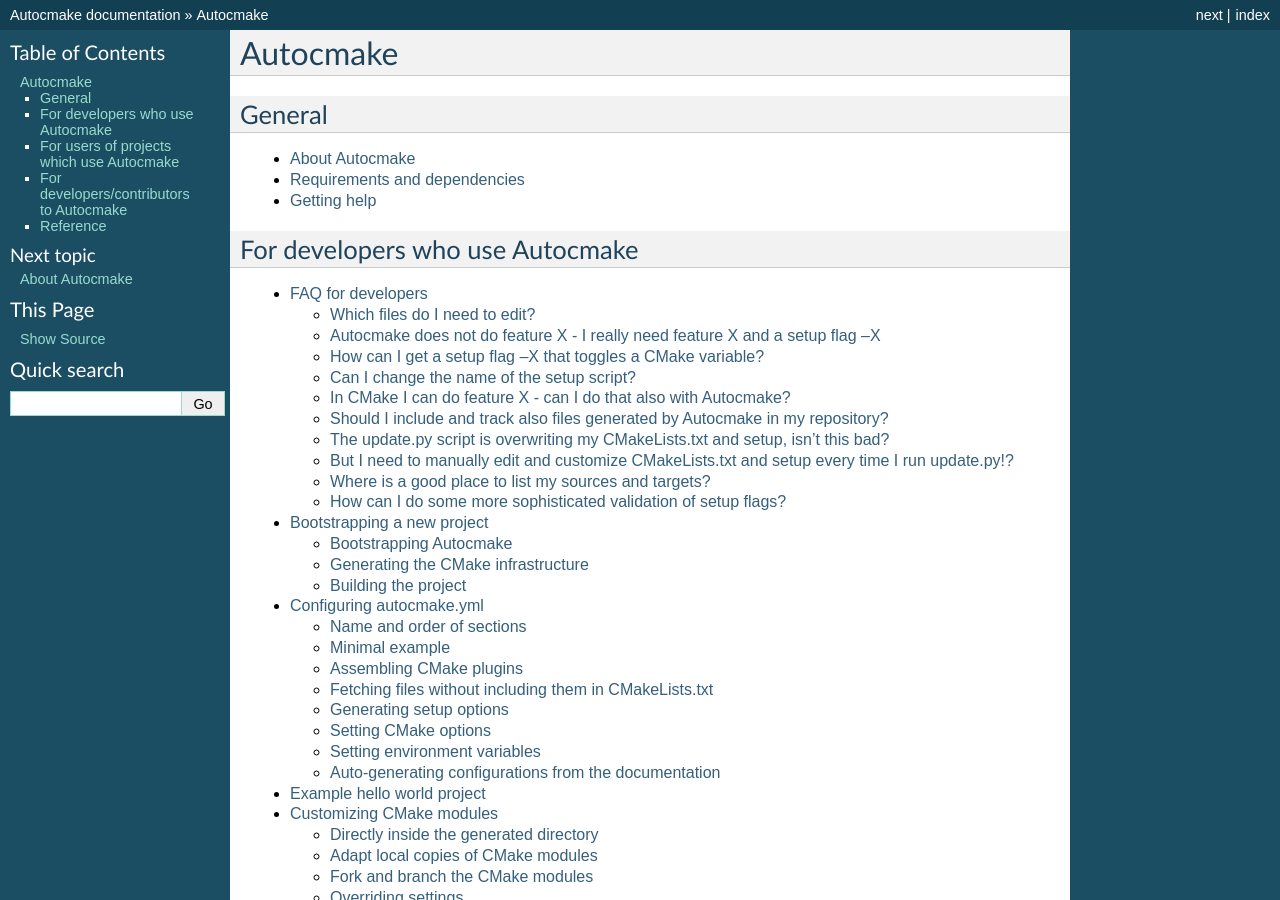
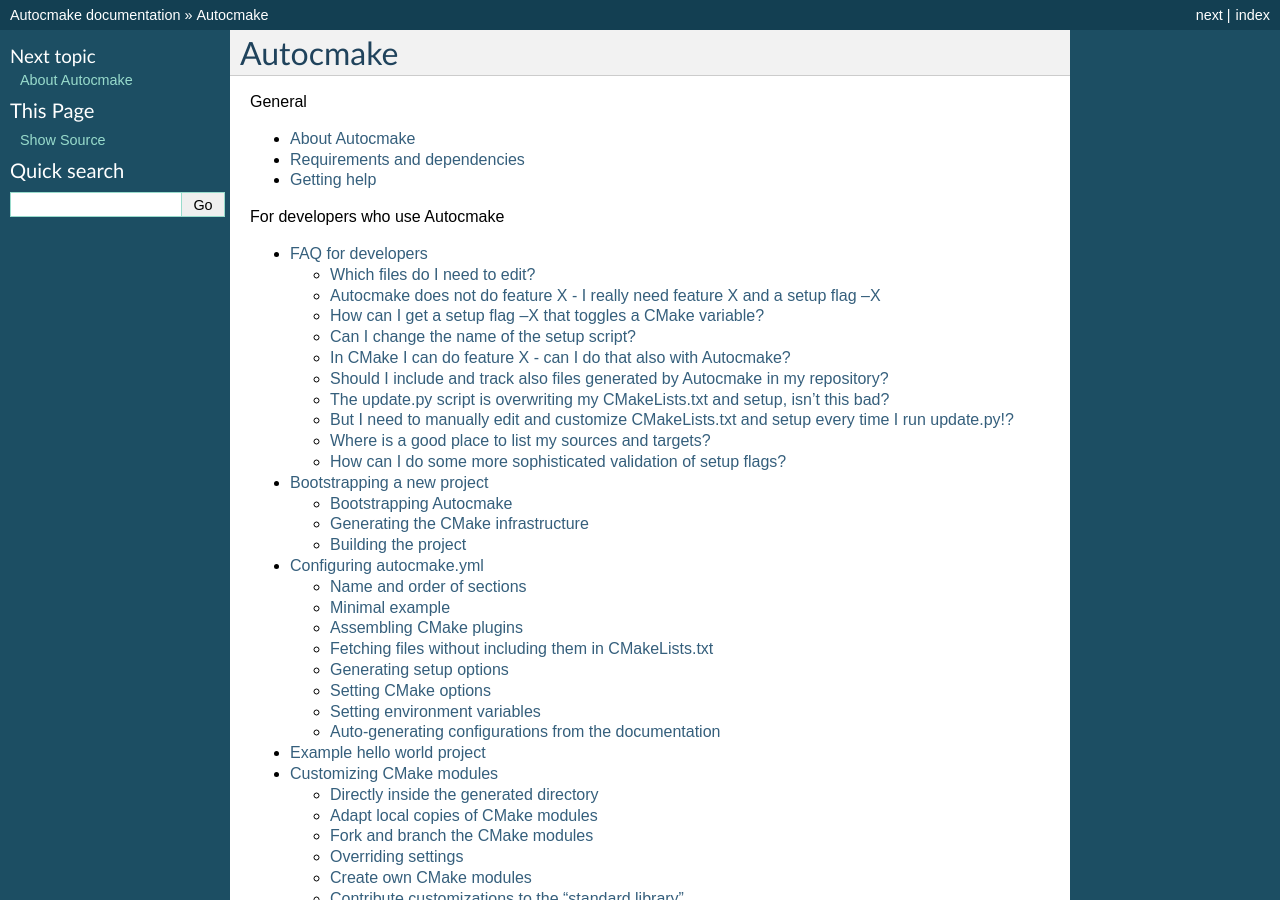
Before and after one commit to dev-cafe/autocmake, a Sphinx documentation site: the page built from doc/index.rst, in a window 1280 px wide and 900 px high. Built offline with Sphinx 7.4.7, drawn with Linux system fonts in a browser that asks for light colours; the version number could not be read and is left out; some of the changed lines change nothing that is shown.

Commit message:
easier doc browsing

```diff
--- a/doc/index.rst
+++ b/doc/index.rst
@@ -4,22 +4,18 @@
 =========
 
 
-General
--------
-
 .. toctree::
    :maxdepth: 2
+   :caption: General
 
    general/about.rst
    general/requirements.rst
    general/help.rst
 
 
-For developers who use Autocmake
---------------------------------
-
 .. toctree::
    :maxdepth: 2
+   :caption: For developers who use Autocmake
 
    developers/faq.rst
    developers/bootstrap.rst
@@ -30,30 +26,24 @@
    developers/interpolation.rst
 
 
-For users of projects which use Autocmake
------------------------------------------
-
 .. toctree::
    :maxdepth: 2
+   :caption: For users of projects which use Autocmake
 
    users/faq.rst
 
 
-For developers/contributors to Autocmake
-----------------------------------------
-
 .. toctree::
    :maxdepth: 2
+   :caption: For developers/contributors to Autocmake
 
    contributors/guidelines.rst
    contributors/testing.rst
    contributors/doc.rst
 
 
-Reference
----------
-
 .. toctree::
    :maxdepth: 2
+   :caption: Reference
 
    module-reference.rst
```
